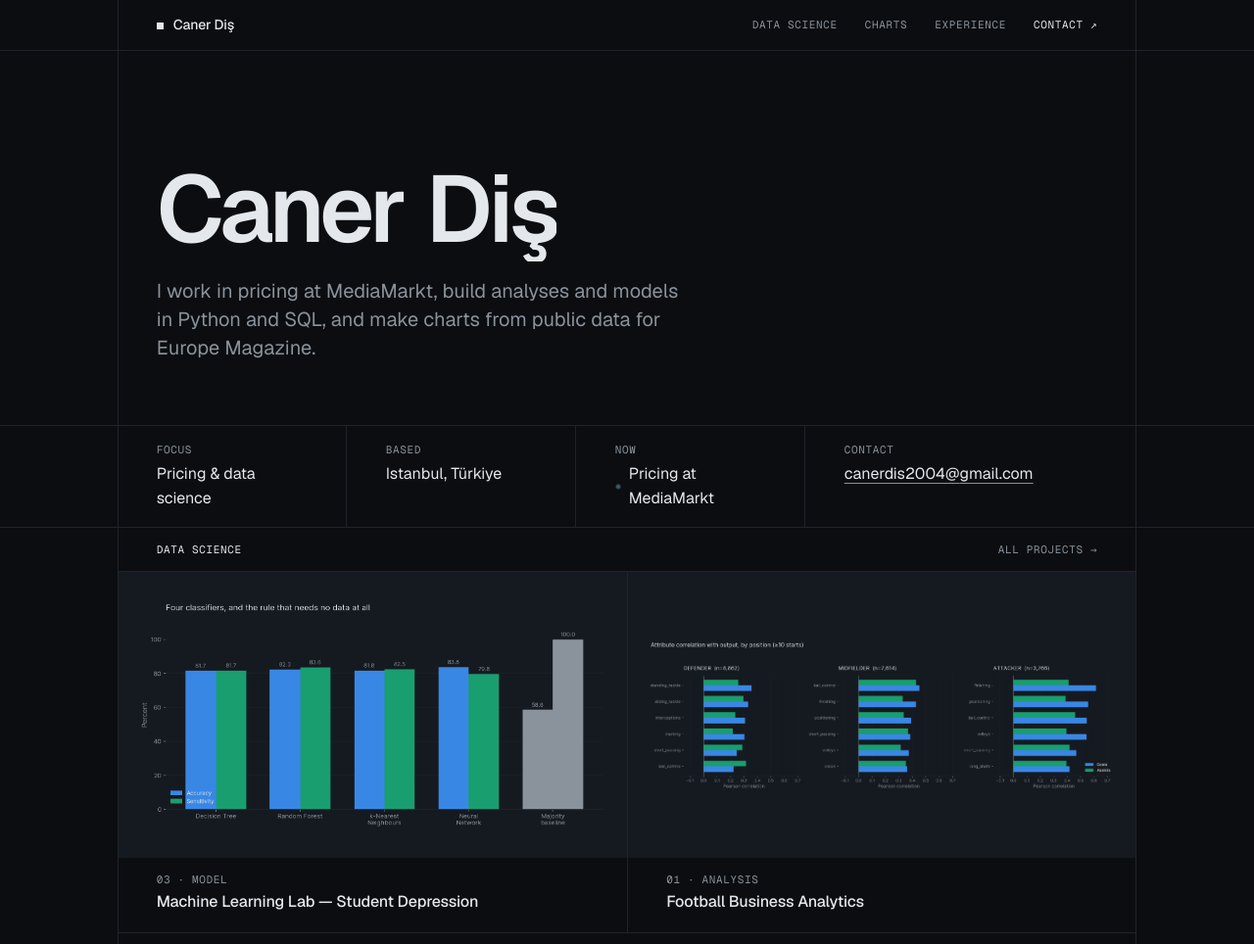
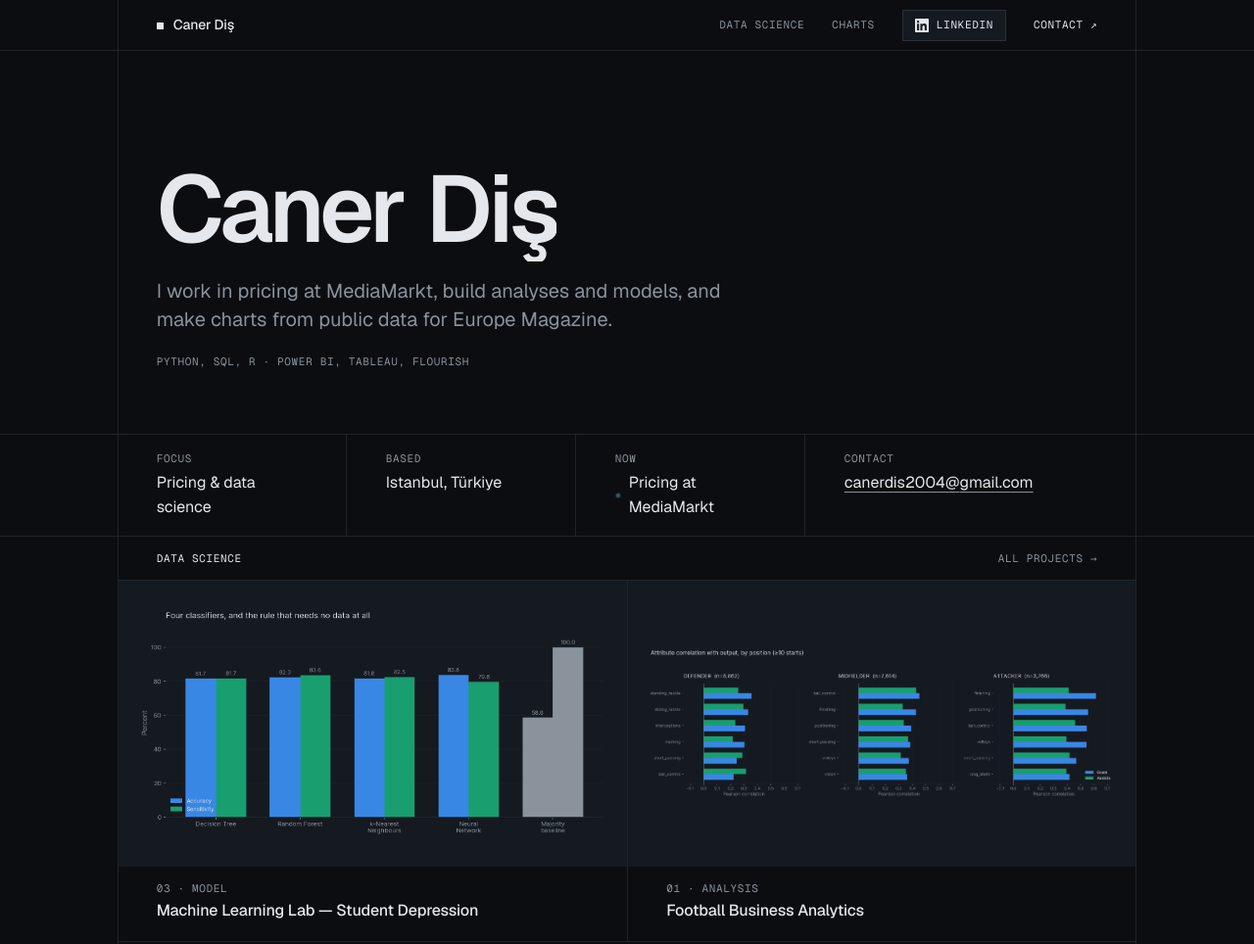
Before and after one commit to canerdis/canerdis.github.io, an Astro site: page / in a window 1280 px wide. Shown: the top 964 px of the page at 98% size. Built offline with nearby package versions, Linux system fonts and the light colour scheme; Astro itself is replaced by a stand-in of ours.

Commit message:
Experience leaves the home page; the tools join the description and LinkedIn gets a button in the bar

```diff
--- a/src/config.ts
+++ b/src/config.ts
@@ -3,11 +3,11 @@
 // deliberately absent: it does not belong on a public page.
 export const SITE = {
   name: 'Caner Diş',
-  // The one sentence under the name. Kept short on purpose: the facts strip
-  // below it and the experience rows further down carry the specifics.
+  // The one sentence under the name. Kept short on purpose: the tools line
+  // under it and the facts strip below carry the specifics.
   line:
-    'I work in pricing at MediaMarkt, build analyses and models in Python ' +
-    'and SQL, and make charts from public data for Europe Magazine.',
+    'I work in pricing at MediaMarkt, build analyses and models, and make ' +
+    'charts from public data for Europe Magazine.',
   // Used for <meta name="description"> and anywhere a longer bio is needed.
   bio:
     'Pricing assistant at MediaMarkt and final-year statistics student in ' +
@@ -23,15 +23,7 @@ export const SITE = {
     { k: 'Based', v: 'Istanbul, Türkiye' },
     { k: 'Now', v: 'Pricing at MediaMarkt', live: true, wide: true },
   ],
-  // Reverse-chronological, matching the CV.
-  experience: [
-    { when: '2026 —', what: 'Pricing assistant', where: 'MediaMarkt' },
-    { when: '2025 —', what: 'Data analyst', where: 'Europe Magazine' },
-    { when: '2025–26', what: 'Exchange student, Computer Science', where: 'Ulm University of Applied Sciences' },
-    { when: '2025', what: 'Student assistant, Research and Application Centres Office', where: 'Mimar Sinan Fine Arts University' },
-    { when: '2024–25', what: 'Market research analyst', where: 'Cybele' },
-    { when: '2023 —', what: 'BSc Statistics', where: 'Mimar Sinan Fine Arts University' },
-  ],
+  // Shown under the sentence above, as part of the description.
   tools: 'Python, SQL, R · Power BI, Tableau, Flourish',
   links: [
     { label: 'Email', href: 'mailto:canerdis2004@gmail.com' },
--- a/src/layouts/Layout.astro
+++ b/src/layouts/Layout.astro
@@ -6,6 +6,7 @@ interface Props { title?: string; description?: string }
 const { title, description = SITE.bio } = Astro.props;
 const fullTitle = title ? `${title} — ${SITE.name}` : `${SITE.name} — pricing, charts and analysis`;
 const year = new Date().getFullYear();
+const linkedin = SITE.links.find((l) => l.label === 'LinkedIn')!.href;
 ---
 <!doctype html>
 <html lang="en">
@@ -51,8 +52,11 @@ const year = new Date().getFullYear();
           </a>
           <nav class="nav mono" aria-label="Primary" data-rv="fade" data-rv-d="260">
             <a class="mlink" href="/data-science" data-curtain="Data science" data-scramble>Data science</a>
-            <a class="mlink" href="/visualizations" data-curtain="Visualizations" data-scramble>Charts</a>
-            <a class="mlink nav__wide" href="/#experience" data-curtain="Index" data-scramble>Experience</a>
+            <a class="mlink nav__wide" href="/visualizations" data-curtain="Visualizations" data-scramble>Charts</a>
+            <a class="bar__btn" href={linkedin} aria-label="LinkedIn">
+              <svg aria-hidden="true" viewBox="0 0 24 24" width="14" height="14"><path fill="currentColor" d="M20.447 20.452h-3.554v-5.569c0-1.328-.027-3.037-1.852-3.037-1.853 0-2.136 1.445-2.136 2.939v5.667H9.351V9h3.414v1.561h.046c.477-.9 1.637-1.85 3.37-1.85 3.601 0 4.267 2.37 4.267 5.455v6.286zM5.337 7.433a2.062 2.062 0 1 1 0-4.125 2.062 2.062 0 0 1 0 4.125zM7.119 20.452H3.555V9h3.564v11.452zM22.225 0H1.771C.792 0 0 .774 0 1.729v20.542C0 23.227.792 24 1.771 24h20.451C23.2 24 24 23.227 24 22.271V1.729C24 .774 23.2 0 22.222 0h.003z"/></svg>
+              <span class="bar__btn-label">LinkedIn</span>
+            </a>
             <a class="mlink is-strong" href={`mailto:${SITE.email}`} data-scramble>Contact ↗</a>
           </nav>
         </div>
--- a/src/pages/index.astro
+++ b/src/pages/index.astro
@@ -15,7 +15,6 @@ const latest = work
 const projects = work.filter((it) => it.collection === 'projects');
 const [first, ...rest] = SITE.name.split(' ');
 const facts = [...SITE.facts, { k: 'Contact', v: SITE.email, href: `mailto:${SITE.email}`, wide: true }];
-const linkedin = SITE.links.find((l) => l.label === 'LinkedIn')!.href;
 ---
 <Layout>
   <section class="frame hero">
@@ -24,6 +23,7 @@ const linkedin = SITE.links.find((l) => l.label === 'LinkedIn')!.href;
       <span class="mask"><span data-rv="mask" data-rv-d="340">{rest.join(' ')}</span></span>
     </h1>
     <p class="lede" data-rv="up" data-rv-d="480">{SITE.line}</p>
+    <p class="hero__tools mono muted" data-rv="up" data-rv-d="560">{SITE.tools}</p>
   </section>
   <div aria-hidden="true" class="rule" data-rv="sweep" data-rv-d="220"></div>
   <Facts items={facts} delay={520} />
@@ -50,28 +50,4 @@ const linkedin = SITE.links.find((l) => l.label === 'LinkedIn')!.href;
 
   <WorkIndex id="work" items={work} heading="Work index" spaced />
 
-  <section id="experience" class="frame">
-    <div class="shead shead--gap mono">
-      <span aria-hidden="true" class="rule shead__t" data-rv="sweep"></span>
-      <h2 data-rv="up">Experience</h2>
-      <a class="mlink" href={linkedin} data-rv="up" data-scramble>LinkedIn ↗</a>
-      <span aria-hidden="true" class="rule shead__b" data-rv="sweep"></span>
-    </div>
-    {SITE.experience.map((x) => (
-      <div class="row" data-rv="row">
-        <span class="row__meta">{x.when}</span>
-        <span class="row__body">
-          <span class="row__text">
-            <span class="row__title row__title--sm">{x.what}</span>
-            <span class="row__line">{x.where}</span>
-          </span>
-        </span>
-      </div>
-    ))}
-    <p class="tools mono muted" data-rv="up">{SITE.tools}</p>
-  </section>
 </Layout>
-
-<style>
-  .tools { margin: 0; padding: 16px var(--pad); border-bottom: 1px solid var(--rule); }
-</style>
--- a/src/styles/global.css
+++ b/src/styles/global.css
@@ -83,12 +83,27 @@ img { display: block; max-width: 100%; height: auto; }
   color: var(--fg); text-decoration: none;
 }
 .wordmark__mark { width: 7px; height: 7px; background: var(--fg); }
-.nav { display: flex; gap: clamp(14px, 2.2cqi, 28px); }
+.nav { display: flex; align-items: center; gap: clamp(14px, 2.2cqi, 28px); }
 .nav a { padding: 16px 0; }
 .nav a.is-strong { color: var(--fg); }
-/* Four links do not fit beside the wordmark on a phone; Experience is on the
-   home page itself, so it is the one that goes. */
-@container (max-width: 600px) { .nav__wide { display: none; } }
+/* The one boxed control in the bar: the LinkedIn profile, which is what most
+   visitors look for first. Square like everything else, on the image ground,
+   its edge brightening under the pointer. */
+.nav .bar__btn {
+  display: inline-flex; align-items: center; gap: 8px;
+  height: 32px; padding: 0 12px;
+  border: 1px solid var(--edge); background: var(--ph); color: var(--fg);
+  text-decoration: none; transition: border-color 150ms, background-color 150ms;
+}
+.nav .bar__btn:hover, .nav .bar__btn:focus-visible { border-color: var(--muted); background: var(--hov); }
+.bar__btn svg { flex: none; }
+/* Not everything fits beside the wordmark on a phone. Charts goes (the home
+   page leads to them twice) and the LinkedIn button keeps only its mark. */
+@container (max-width: 600px) {
+  .nav__wide { display: none; }
+  .nav .bar__btn { padding: 0 9px; }
+  .bar__btn-label { display: none; }
+}
 .bar__rule, .bar__progress {
   position: absolute; left: 0; right: 0; bottom: 0; height: 1px; transform-origin: 0 50%;
 }
@@ -112,6 +127,8 @@ img { display: block; max-width: 100%; height: auto; }
   margin: 24px 0 0; max-width: 46ch;
   font-size: clamp(18px, 1.6cqi, 20px); line-height: 1.45; color: var(--muted); text-wrap: pretty;
 }
+/* The tools, as part of the description: metadata, so mono. */
+.hero__tools { margin: 20px 0 0; line-height: 1.6; }
 
 /* ------------------------------------------------------------------ facts */
 
```
